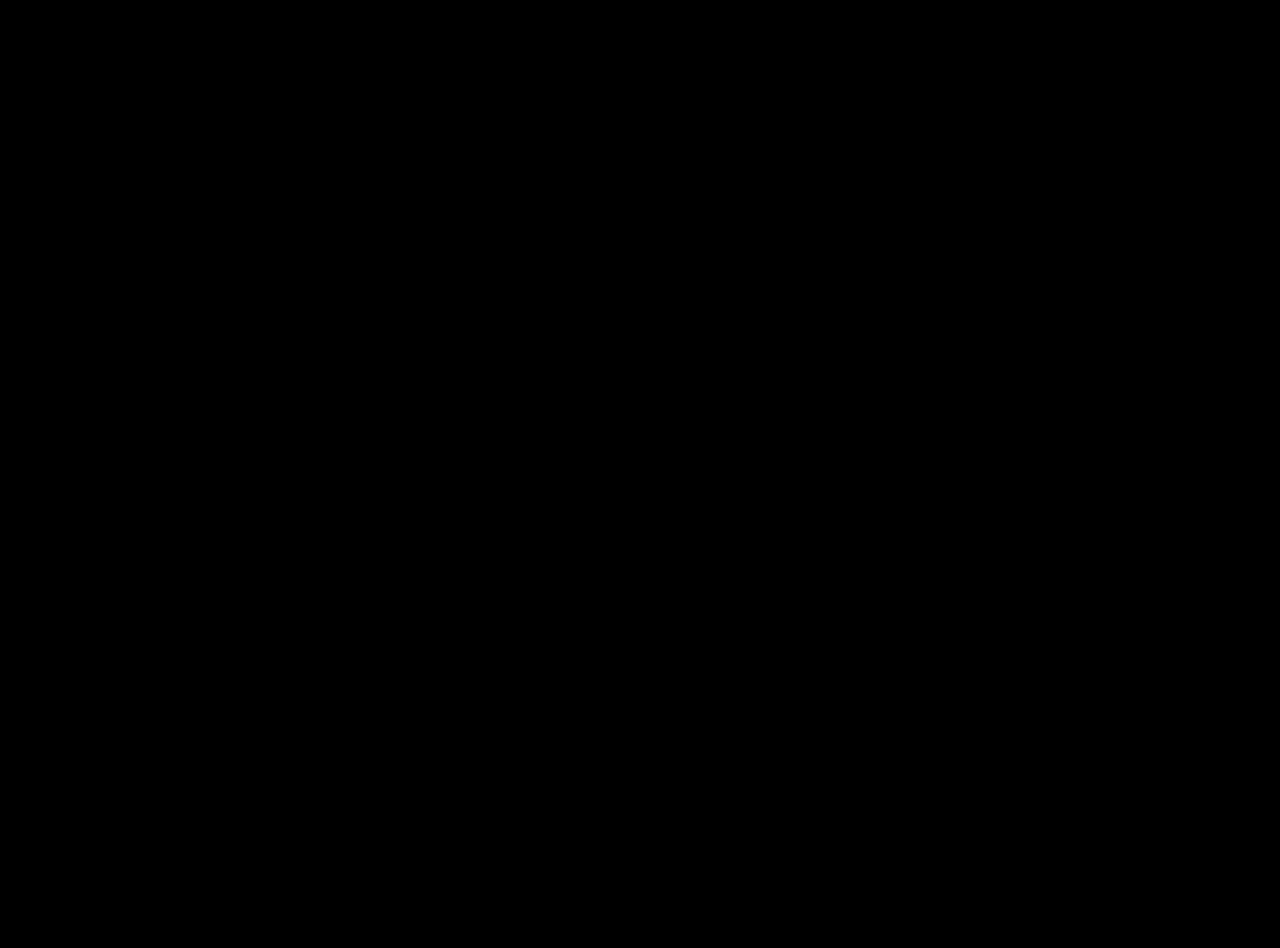
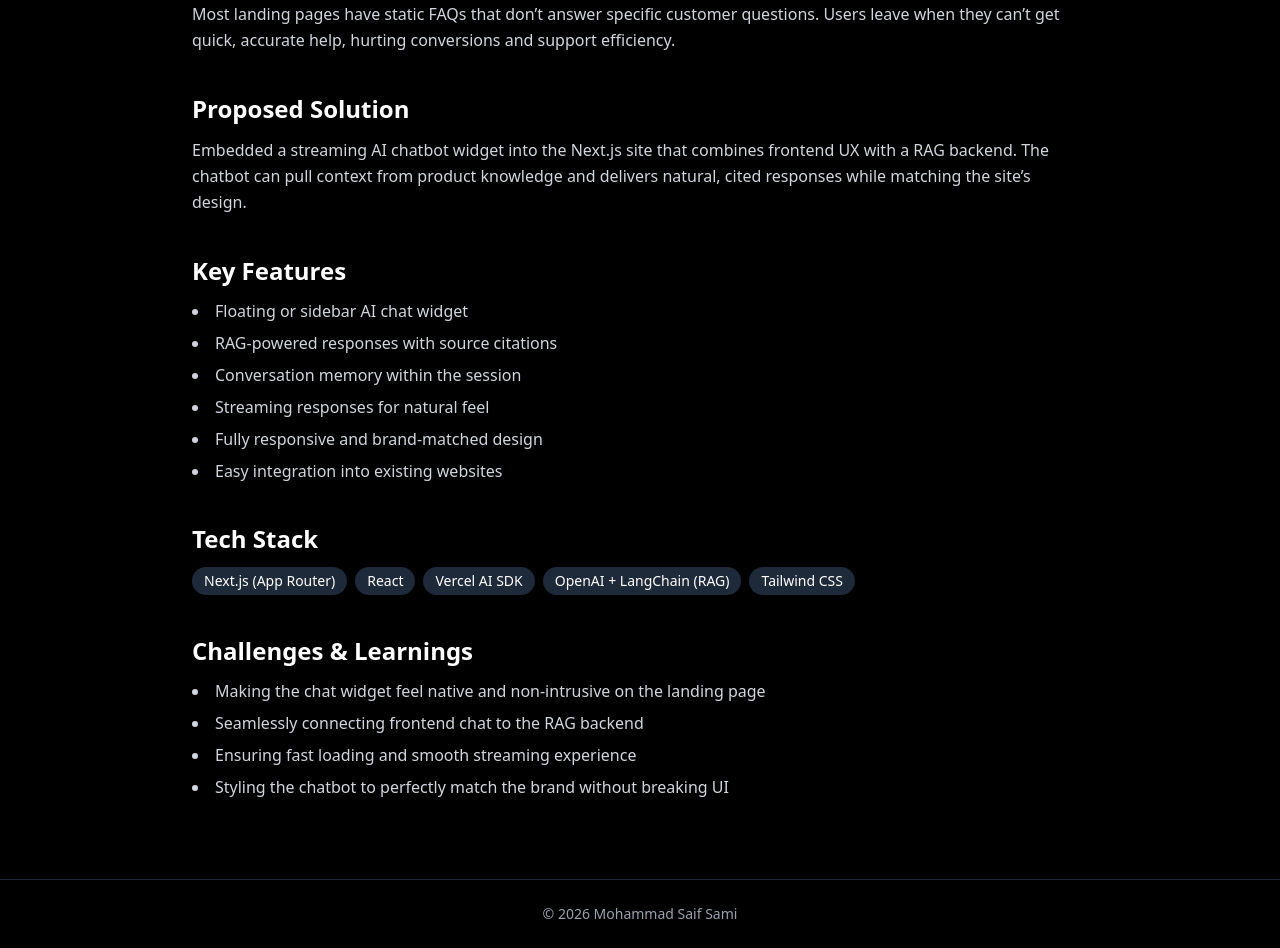
Before and after one commit to MoSaifADU/portfolio, a Next.js app: page /projects/ai-chatbot-integration-ecogear in a window 1280 px wide. Before the commit this address had no page. Shown: the part 480-1428 px from the top of the page. Before the commit the page ends 800 px from the top, so only its background shows below. Built offline with nearby package versions, Linux system fonts and the light colour scheme.

Commit message:
AI projects added

```diff
--- a/app/data/projects.ts
+++ b/app/data/projects.ts
@@ -84,7 +84,85 @@ export const projects = [
   liveLink: "",
 }
 ,
+{
+  "slug": "rag-powered-document-chatbot",
+  "title": "RAG Powered Document Chatbot",
 
+  "shortDescription": "A Retrieval-Augmented Generation (RAG) chatbot that provides accurate, grounded answers from uploaded documents with source citations.",
+
+  "overview": "Built a fully functional RAG-powered document chatbot that allows users to upload PDFs or documents and ask natural questions. The system retrieves relevant context and generates accurate responses without hallucinating. Deployed as a live web app using Streamlit.",
+
+  "problem": "Generic LLMs often hallucinate or give incorrect answers when asked about specific documents, policies, manuals, or knowledge bases. Users need a reliable way to query their own data accurately.",
+
+  "solution": "Implemented a complete RAG pipeline that chunks documents, generates embeddings, stores them in a vector database, and retrieves relevant context before passing it to the LLM. Added guardrails, conversation memory, and visible citations for transparency.",
+
+  "features": [
+    "Multi-file PDF/TXT/DOCX upload support",
+    "Accurate retrieval with source citations",
+    "Conversation memory across the session",
+    "Guardrails to prevent hallucination",
+    "Clean, responsive chat interface",
+    "Fast streaming responses"
+  ],
+
+  "tech": [
+    "Python",
+    "LangChain",
+    "OpenAI API (gpt-4o-mini + embeddings)",
+    "Chroma vector store",
+    "Streamlit"
+  ],
+
+  "challenges": [
+    "Optimizing chunk size and overlap for better retrieval quality",
+    "Reducing hallucinations through proper context injection and guardrails",
+    "Ensuring fast response times while maintaining accuracy",
+    "Handling different document formats and structures cleanly"
+  ],
+
+  "video": "",
+  "liveLink": "https://langchain-rag-tutorial-jmdxxsaphdunyc7tgppvby.streamlit.app/"
+}
+,
+{
+  "slug": "ai-chatbot-integration-ecogear",
+  "title": "AI Chatbot Integration – EcoGear Landing Page",
+
+  "shortDescription": "Integrated a RAG-powered AI chatbot directly into a modern Next.js landing page to provide real-time product support and Q&A.",
+
+  "overview": "Built a clean fitness/eco gear landing page and embedded a fully functional AI chatbot widget. The chatbot answers product-related questions accurately using RAG and provides a smooth, branded user experience.",
+
+  "problem": "Most landing pages have static FAQs that don’t answer specific customer questions. Users leave when they can’t get quick, accurate help, hurting conversions and support efficiency.",
+
+  "solution": "Embedded a streaming AI chatbot widget into the Next.js site that combines frontend UX with a RAG backend. The chatbot can pull context from product knowledge and delivers natural, cited responses while matching the site’s design.",
+
+  "features": [
+    "Floating or sidebar AI chat widget",
+    "RAG-powered responses with source citations",
+    "Conversation memory within the session",
+    "Streaming responses for natural feel",
+    "Fully responsive and brand-matched design",
+    "Easy integration into existing websites"
+  ],
+
+  "tech": [
+    "Next.js (App Router)",
+    "React",
+    "Vercel AI SDK",
+    "OpenAI + LangChain (RAG)",
+    "Tailwind CSS"
+  ],
+
+  "challenges": [
+    "Making the chat widget feel native and non-intrusive on the landing page",
+    "Seamlessly connecting frontend chat to the RAG backend",
+    "Ensuring fast loading and smooth streaming experience",
+    "Styling the chatbot to perfectly match the brand without breaking UI"
+  ],
+
+  "video": "",
+  "liveLink": "https://my-ai-chatbot-site.vercel.app/"
+},
   {
   slug: "countries-flag-quiz",
   title: "Countries Flag Quiz Game",
```
